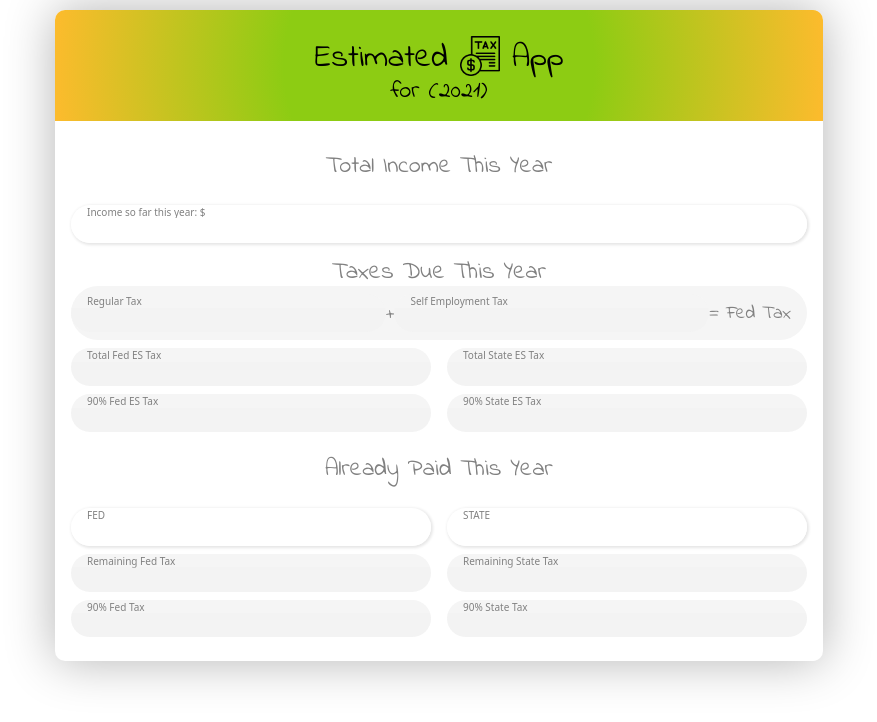
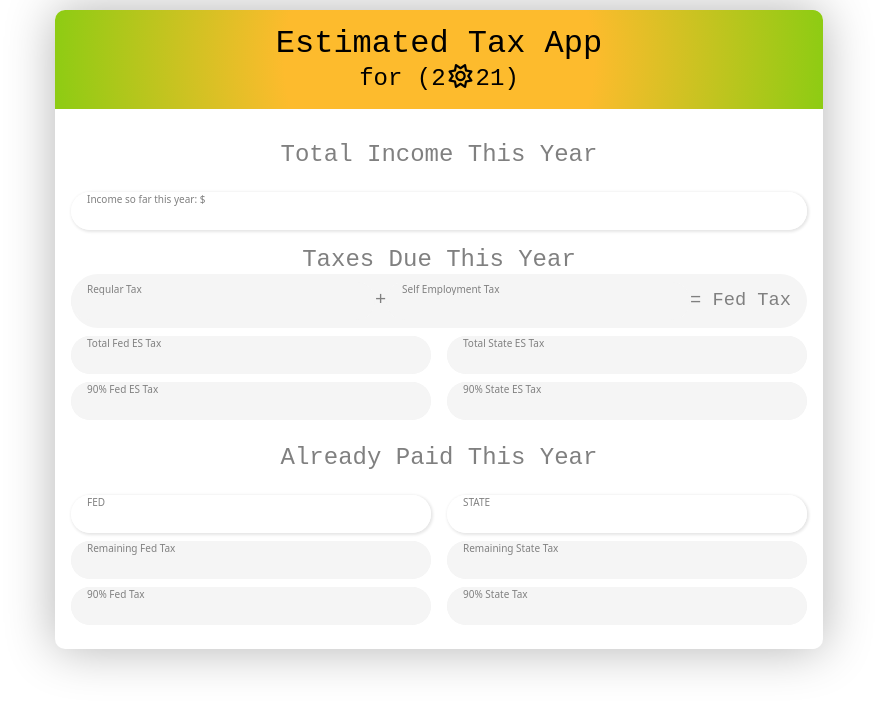
Before and after one commit to Ka-lib/Personal-Tax-App-Web-Version, a plain HTML site: page index.html in a window 1280 px wide. Shown: the whole page, without its empty margins (201-1078 px from the left). Drawn offline with Linux system fonts and the light colour scheme; a web font is replaced by a local one.

Commit message:
Added light & Dark Theme!
the button is in the 2021 label :)

```diff
--- /dev/null
+++ b/css/dark-theme.css
@@ -0,0 +1,19 @@
+/* Dark Theme */
+:root {
+	--color-primary: #202428;
+	--color-secondary: #1b2431;
+	--color-accent: lightgrey;
+	--color-text: black;
+	--color-heading: white;
+	--color-heading-body: white;
+}
+
+body {
+	background-color: rgba(27, 36, 49, 0.8);
+}
+
+/* toggle button */
+.btn-theme-toggle::after {
+	content: "\f186"; /* moon */
+	font-family: FontAwesome;
+}
--- a/css/styles.css
+++ b/css/styles.css
@@ -1,12 +1,19 @@
 /* mobile first approach, then modify for wider screens! */
 :root {
-	--color-primary: #8dcc13;
+	/* --color-primary: #8dcc13; */
+	--color-primary: radial-gradient(
+		circle,
+		rgba(253, 187, 45, 1) 40%,
+		rgba(141, 204, 19, 1) 100%
+	);
 	--color-secondary: white;
 	--color-accent: whitesmoke;
 	--color-text: grey;
 	--color-heading: black;
+	--color-heading-body: grey;
 }
 
+/* TYPOGRAPHY Section */
 body {
 	font-family: system-ui, -apple-system, BlinkMacSystemFont, "Segoe UI",
 		Roboto, Oxygen, Ubuntu, Cantarell, "Open Sans", "Helvetica Neue",
@@ -19,16 +26,24 @@ body {
 h1,
 h2,
 h3 {
-	font-family: "Indie Flower", cursive;
+	/* font-family: "Indie Flower", cursive; */
+	font-family: "Nova Mono", monospace;
 	font-weight: 400;
 	font-style: normal;
 	margin: 0;
-	color: var(--color-text);
 	text-align: center;
 }
+h1,
+h2 {
+	color: var(--color-heading-body);
+}
+h3 {
+	color: var(--color-text);
+}
 
+/* MAIN set-up section??? */
 .main-window {
-	background-color: white;
+	background-color: var(--color-secondary);
 	margin: 10px;
 	width: 97vw;
 	box-shadow: 0 0 50px rgba(0, 0, 0, 0.3);
@@ -41,11 +56,7 @@ h3 {
 
 .header {
 	background: rgb(141, 204, 19);
-	background: radial-gradient(
-		circle,
-		rgba(141, 204, 19, 1) 40%,
-		rgba(253, 187, 45, 1) 100%
-	);
+	background: var(--color-primary);
 	padding: 1rem;
 	display: flex;
 	flex-direction: column;
@@ -62,6 +73,22 @@ h3 {
 	width: 40px;
 	position: relative;
 	top: 10px;
+}
+
+.btn-theme-toggle {
+	padding: 0;
+	height: 30px;
+	width: 30px;
+	border: none;
+	border-radius: 100px;
+	/* background-image: url; */
+	background-color: rgba(0, 0, 0, 0);
+	color: var(--color-heading);
+	/* box-shadow: 0 0 5px black; */
+}
+.btn-theme-toggle::after {
+	content: "\f185"; /* sun */
+	font-family: FontAwesome;
 }
 
 .body {
@@ -83,29 +110,39 @@ h3 {
 	flex-direction: column;
 	width: 100%;
 	height: 100%;
-	background-color: whitesmoke;
+	background-color: var(--color-accent);
 	border-radius: 100px;
 	margin: 0.5rem 0;
 	overflow: hidden;
-}
-.input-container-num {
-	margin-top: 1.5rem;
-	background-color: white;
-	box-shadow: 1px 1px 3px 1px rgba(0, 0, 0, 0.1);
 }
 .input-container label {
 	font-size: x-small;
 	padding-top: 2px;
 	padding-left: 1rem;
 	color: var(--color-text);
+	background-color: var(--color-accent);
 }
 .input-container input {
 	border: none;
 	padding: 3px 1rem;
 	outline: none;
+	color: var(--color-text);
+	background-color: var(--color-accent);
 }
 .input-container input::-webkit-inner-spin-button {
 	appearance: none; /*removes the arrows on number input*/
+}
+
+.input-container-num {
+	margin-top: 1.5rem;
+	background-color: white;
+	box-shadow: 1px 1px 3px 1px rgba(0, 0, 0, 0.1);
+}
+.input-container-num label {
+	background-color: white;
+}
+.input-container-num input {
+	background-color: white;
 }
 
 /* HOVER STYLES */
@@ -130,7 +167,7 @@ h3 {
 .fed-total-breakdown-container {
 	display: flex;
 	align-items: center;
-	background-color: whitesmoke;
+	background-color: var(--color-accent);
 	border-radius: 100px;
 	padding-right: 1rem;
 }
--- a/index.html
+++ b/index.html
@@ -13,23 +13,43 @@
 		<!-- Style sheets -->
 		<link rel="stylesheet" href="css/normalize.css" />
 		<link rel="stylesheet" href="css/styles.css" />
+		<link rel="stylesheet" href="css/styles.css" id="theme-link" />
 
+		<!-- text style 1 -->
 		<link rel="preconnect" href="https://fonts.googleapis.com" />
 		<link rel="preconnect" href="https://fonts.gstatic.com" crossorigin />
 		<link
 			href="https://fonts.googleapis.com/css2?family=Indie+Flower&display=swap"
 			rel="stylesheet" />
+
+		<!-- text style 2 -->
+		<link rel="preconnect" href="https://fonts.googleapis.com" />
+		<link rel="preconnect" href="https://fonts.gstatic.com" crossorigin />
+		<link
+			href="https://fonts.googleapis.com/css2?family=Nova+Mono&display=swap"
+			rel="stylesheet" />
+
+		<!-- font awesome -->
+		<script
+			src="https://kit.fontawesome.com/4a068d1b26.js"
+			crossorigin="anonymous"></script>
 	</head>
 	<body>
 		<div class="main-window">
 			<!-- header bar? -->
 			<div class="header">
 				<h1>
-					Estimated
-					<img class="tax-icon" src="images/tax.png" alt="tax icon" />
+					Estimated Tax
+					<!-- <img class="tax-icon" src="images/tax.png" alt="tax icon" /> -->
 					App
 				</h1>
-				<h2>for (2021)</h2>
+				<h2>
+					for (2<button
+						type="button"
+						value=""
+						class="btn-theme-toggle"></button
+					>21)
+				</h2>
 			</div>
 
 			<div class="body">
--- a/main.js
+++ b/main.js
@@ -15,6 +15,24 @@ let remainderFedBox = document.getElementById("remainder-fed-box");
 let remainderFed90Box = document.getElementById("remainder-fed-90%-box");
 let remainderStateBox = document.getElementById("remainder-state-box");
 let remainderState90Box = document.getElementById("remainder-state-90%-box");
+
+// Select the button
+const btn = document.querySelector(".btn-theme-toggle");
+// Select the stylesheet <link>
+const theme = document.querySelector("#theme-link");
+
+// Listen for a click on the button
+btn.addEventListener("click", function () {
+	// If the current URL contains "light-theme.css"
+	if (theme.getAttribute("href") == "css/styles.css") {
+		// ... then switch it to "dark-theme.css"
+		theme.href = "css/dark-theme.css";
+		// Otherwise...
+	} else {
+		// ... switch it to "light-theme.css"
+		theme.href = "css/styles.css";
+	}
+});
 
 // input filters
 setInputFilter(incomeBox, function (value) {
```
